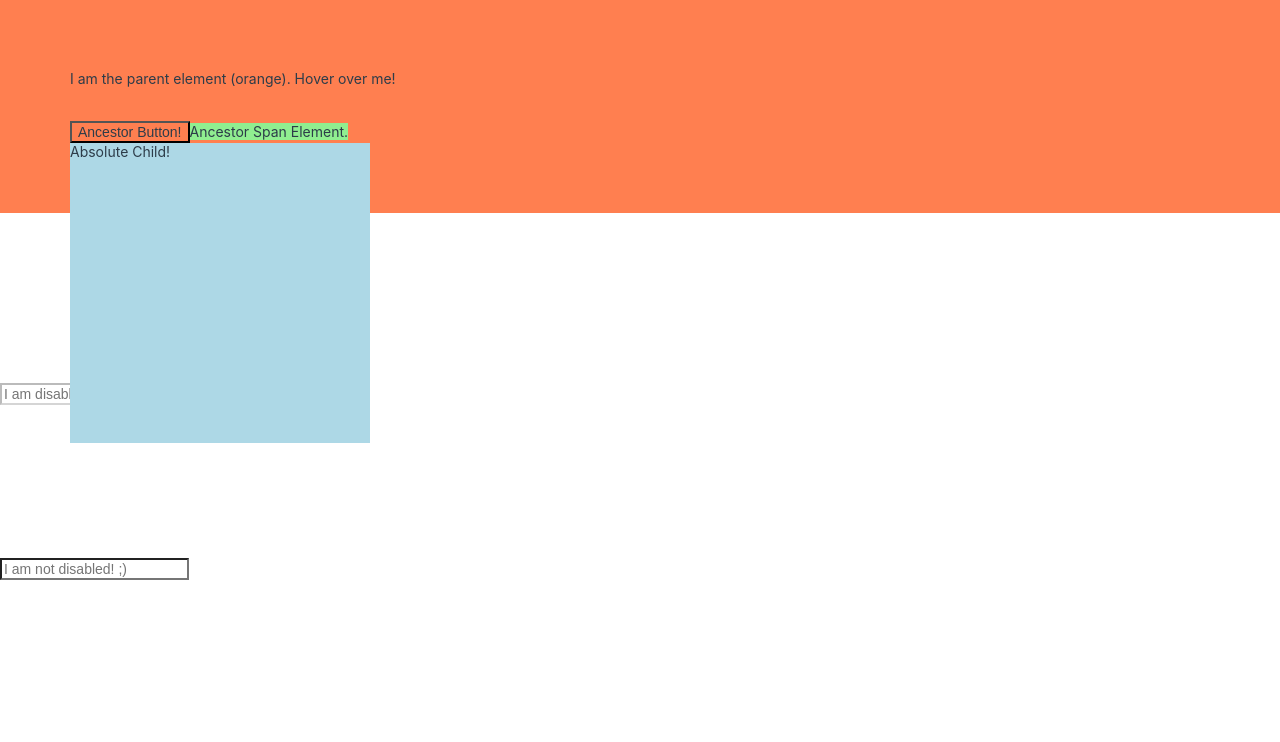
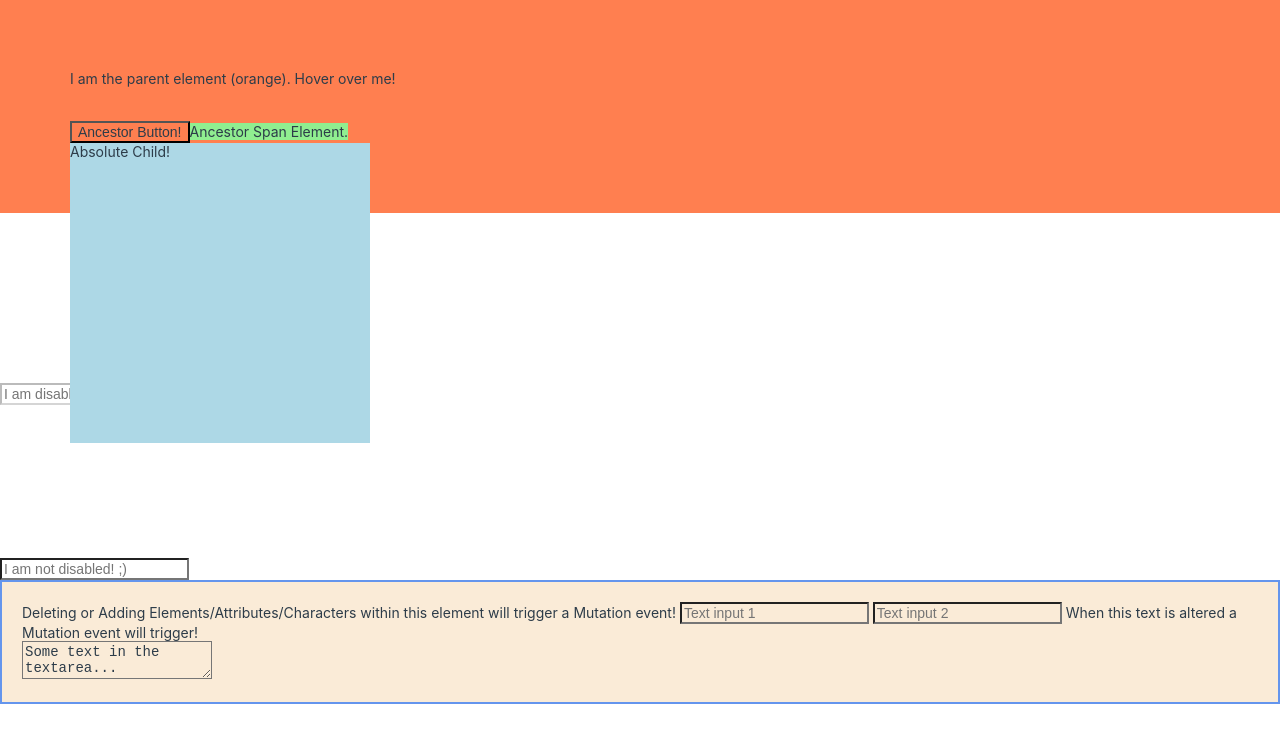
Before and after one commit to cgabriel5/eventjs, a website: page index.html in a window 1280 px wide. Drawn offline with Linux system fonts and the light colour scheme.

Commit message:
refactor: Update styles.css, content.html
Update files to accommodate the HTML used to showcase the MutationEvent.

```diff
--- a/css/app.css
+++ b/css/app.css
@@ -731,3 +731,9 @@ textarea,
     background: lightblue;
     position: absolute;
 }
+
+.mutation-wrapper {
+    padding: 20px;
+    background: antiquewhite;
+    border: 2px solid cornflowerblue;
+}
--- a/css/source/styles.css
+++ b/css/source/styles.css
@@ -13,3 +13,9 @@
     background: lightblue;
     position: absolute;
 }
+
+.mutation-wrapper {
+    padding: 20px;
+    background: antiquewhite;
+    border: 2px solid cornflowerblue;
+}
--- a/index.html
+++ b/index.html
@@ -43,6 +43,19 @@
     <br>
     <br>
     <input type="text" id="input" placeholder="I am not disabled! ;)">
+    <div id="mutation-wrapper" class="mutation-wrapper">
+        Deleting or Adding Elements/Attributes/Characters within this element will trigger a Mutation event!
+        <input type="text" id="input-1" placeholder="Text input 1">
+        <input type="text" id="input-2" placeholder="Text input 2"> When this text is altered a Mutation event will trigger!
+        <div>
+            <div>
+                <span>
+                <textarea>Some text in the textarea...</textarea>
+                <!-- Removing me or changing my characters will trigger a Mutation event! -->
+            </span>
+            </div>
+        </div>
+    </div>
     <script src="js/libs.js"></script>
     <script src="js/app.js"></script>
 </body>
```
Also changed, not shown: html/source/body/content.html (+13 -0 lines).
